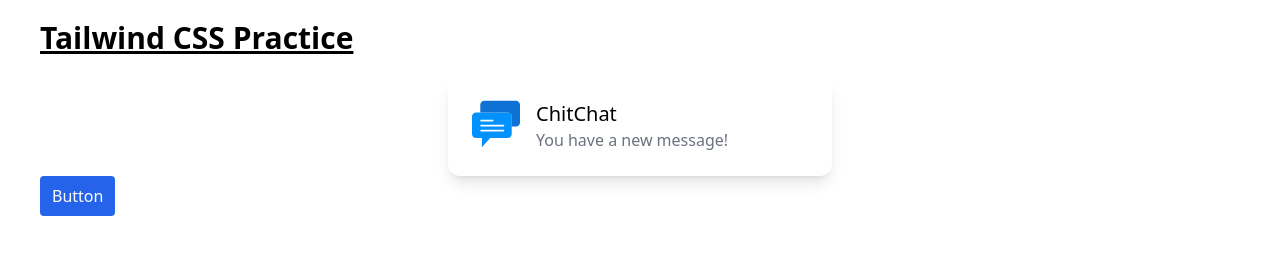
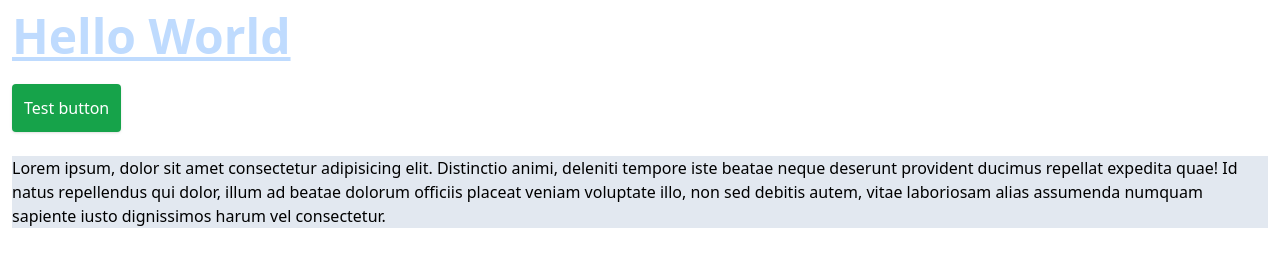
Before and after one commit to ronaldkwandy3/tailwindcss-practice, a website: page index.html in a window 1280 px wide. Drawn offline with nearby package versions, Linux system fonts and the light colour scheme.

Commit message:
New: using tailwind from npm, use 3 layer directives

```diff
--- a/index.html
+++ b/index.html
@@ -3,29 +3,22 @@
   <head>
     <meta charset="UTF-8" />
     <meta name="viewport" content="width=device-width, initial-scale=1.0" />
-    <script src="https://cdn.tailwindcss.com"></script>
+    <link rel="stylesheet" href="public/css/style.css" />
   </head>
   <body>
-    <div class="px-10">
-      <h1 class="text-3xl font-bold underline my-5">Tailwind CSS Practice</h1>
-      <div
-        class="p-6 max-w-sm mx-auto bg-white rounded-xl shadow-lg flex item-center space-x-4"
-      >
-        <div class="shrink-0">
-          <img class="h-12 w-12" src="img/chat.svg" alt="chat icon" />
-        </div>
-        <div>
-          <div class="text-xl font-medium text-black">ChitChat</div>
-          <p class="text-gray-500">You have a new message!</p>
-        </div>
-      </div>
-
-      <button
-        type="button"
-        class="bg-blue-600 text-white px-3 py-2 rounded hover:bg-blue-700"
-      >
-        Button
-      </button>
-    </div>
+    <h1 class="m-3 text-5xl font-bold underline text-blue-200">Hello World</h1>
+    <a
+      href="#"
+      class="bg-green-600 p-3 text-white inline-block m-3 rounded shadow hover:bg-green-700"
+      >Test button</a
+    >
+    <p class="m-3 bg-slate-200">
+      Lorem ipsum, dolor sit amet consectetur adipisicing elit. Distinctio
+      animi, deleniti tempore iste beatae neque deserunt provident ducimus
+      repellat expedita quae! Id natus repellendus qui dolor, illum ad beatae
+      dolorum officiis placeat veniam voluptate illo, non sed debitis autem,
+      vitae laboriosam alias assumenda numquam sapiente iusto dignissimos harum
+      vel consectetur.
+    </p>
   </body>
 </html>
--- /dev/null
+++ b/src/css/input.css
@@ -0,0 +1,3 @@
+@tailwind base;
+@tailwind components;
+@tailwind utilities;
--- /dev/null
+++ b/tailwind.config.js
@@ -0,0 +1,8 @@
+/** @type {import('tailwindcss').Config} */
+module.exports = {
+  content: ["./public/**/*.{html,js}"],
+  theme: {
+    extend: {},
+  },
+  plugins: [],
+}
```
Also changed, not shown: package.json (added, +25 -0 lines), public/css/style.css (added), 1 other file.
